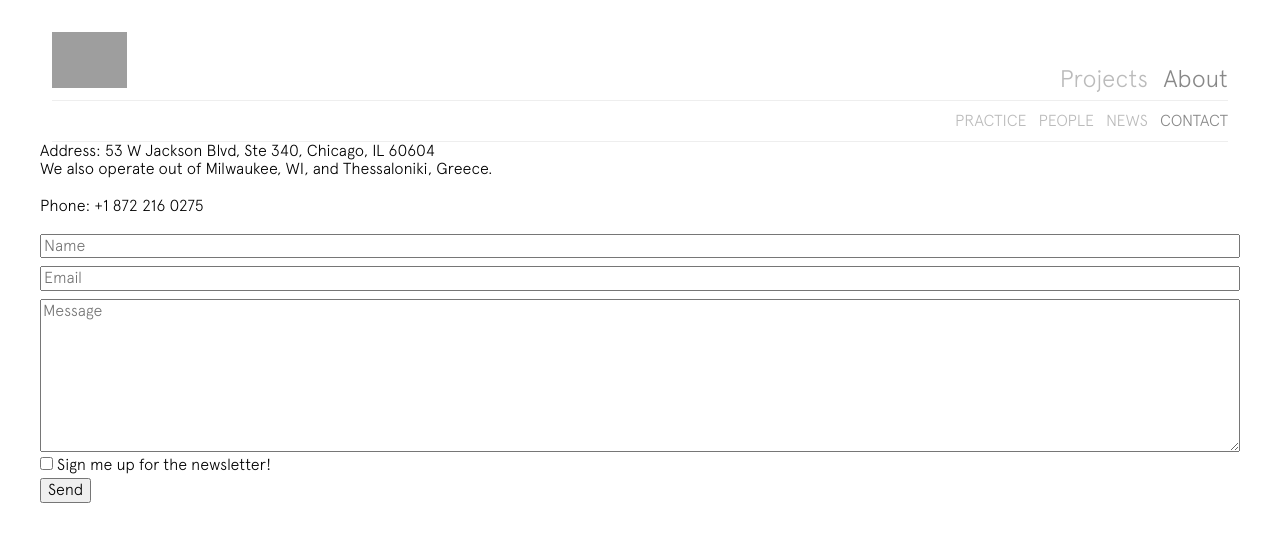
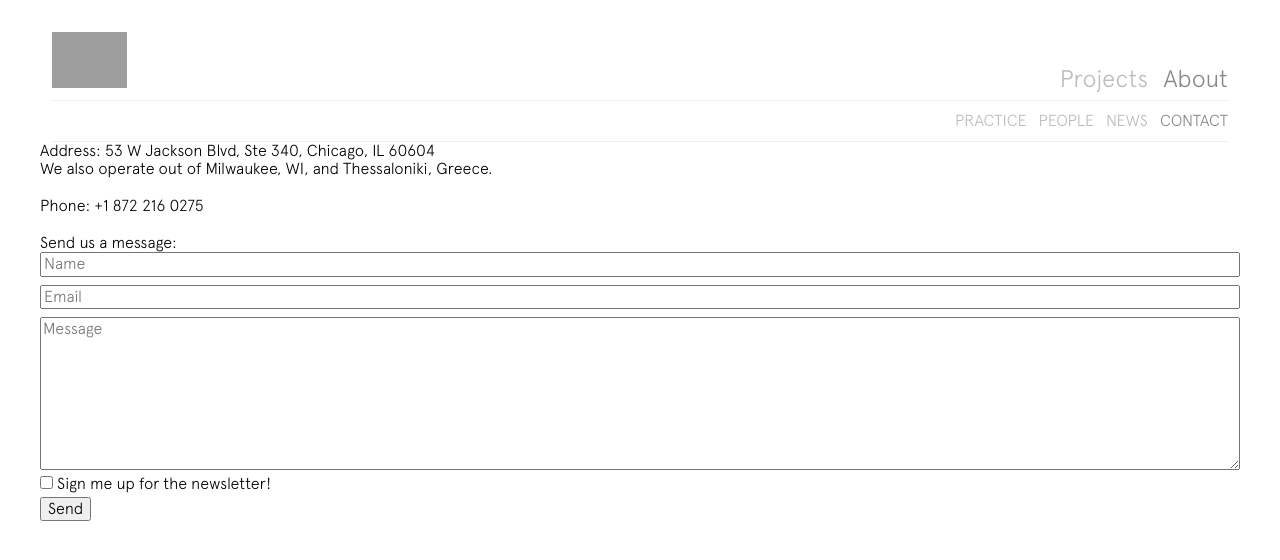
Before and after one commit to palmyra-arch/palmyra-arch.github.io, a Jekyll site: the page built from contact.html, in a window 1280 px wide. Shown: the top 560 px of the page. Built offline with Jekyll 4.4.1, drawn with Linux system fonts in a browser that asks for light colours; grey boxes are pictures that could not be loaded.

Commit message:
closed div

```diff
--- a/contact.html
+++ b/contact.html
@@ -11,7 +11,7 @@ permalink: contact
     </div>
 </div>
 <div class="row">
-    <div class="col-1-1"
+    <div class="col-1-1">
         Send us a message:
             <form  action="https://docs.google.com/forms/d/e/1FAIpQLSe0yZu9Hiao58dT3Wfxhe1IcIlJGI0X4eSjzDCb_byCZFnFsw/formResponse?"
                             target="hidden_iframe"
```
